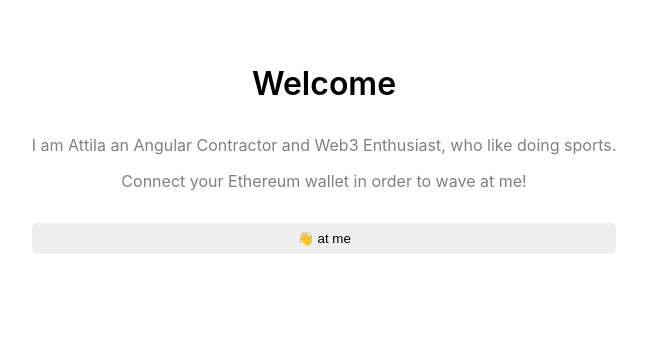
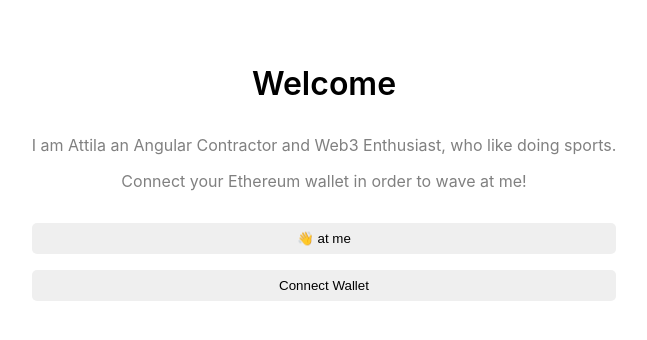
Before and after one commit to attilacsanyi/my-wave-portal, a React (Create React App) app: page / in a window 1280 px wide. Shown: the top 340 px of the page, without its empty margins (316-963 px from the left). Built offline with nearby package versions, Linux system fonts and the light colour scheme.

Commit message:
web: build a connect wallet

```diff
--- a/src/App.js
+++ b/src/App.js
@@ -3,7 +3,7 @@
 
 const App = () => {
   /** Just a state variable we use to store our user's public wallet.*/
-  const [, setCurrentAccount] = useState("");
+  const [currentAccount, setCurrentAccount] = useState("");
 
   const checkIfWalletIsConnected = async () => {
     try {
@@ -22,13 +22,33 @@
 
       if (accounts.length !== 0) {
         const account = accounts[0];
-        console.info(`Found an authorized account: ${account}"`);
+        console.info(`Found an authorized account: ${account}`);
         setCurrentAccount(account);
       } else {
         console.warn("No authorized account found!");
       }
     } catch (error) {
-      console.log(error);
+      console.error(error);
+    }
+  };
+
+  const connectWallet = async () => {
+    try {
+      const { ethereum } = window;
+
+      if (!ethereum) {
+        alert("Get MetaMask!");
+        return;
+      }
+
+      const accounts = await ethereum.request({
+        method: "eth_requestAccounts",
+      });
+
+      console.info(`Connected account: ${accounts[0]}`);
+      setCurrentAccount(accounts[0]);
+    } catch (error) {
+      console.error(error);
     }
   };
 
@@ -60,6 +80,13 @@
           </span>{" "}
           at me
         </button>
+
+        {/**If there is no currentAccount render this button */}
+        {!currentAccount && (
+          <button className="waveButton" onClick={connectWallet}>
+            Connect Wallet
+          </button>
+        )}
       </div>
     </div>
   );
```
